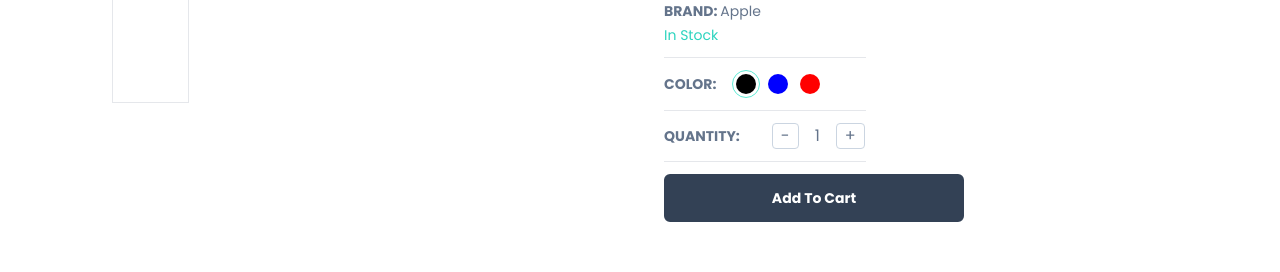
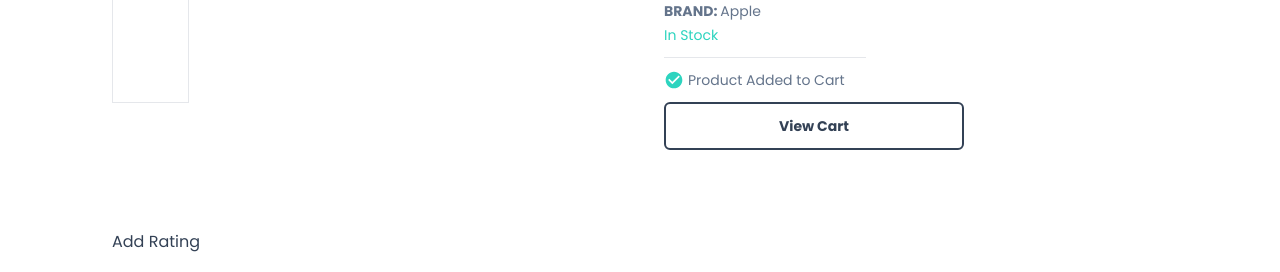
Before and after one commit to GordonNZ/NextEcomApp, a Next.js app: page /product/1 in a window 1280 px wide. Both pictures are taken after a click on the button "Add To Cart". Shown: the part 494-766 px from the top of the page. Built offline with nearby package versions, Linux system fonts and the light colour scheme; grey boxes are pictures that could not be loaded.

Commit message:
product page updates to view cart when added item to cart, storing cart itmes in local storage for persistence

```diff
--- a/app/(routes)/product/[productId]/page.tsx
+++ b/app/(routes)/product/[productId]/page.tsx
@@ -1,7 +1,7 @@
 import Container from '@/app/components/container';
 import { product } from '@/utils/product';
 import React from 'react';
-import ProductDetails from './productDetasils';
+import ProductDetails from './productDetails';
 import ListRating from './listRating';
 
 interface Iprams {
--- a/app/(routes)/product/[productId]/productDetasils.tsx
+++ b/app/(routes)/product/[productId]/productDetails.tsx
@@ -7,7 +7,9 @@
 import { useCart } from '@/hooks/useCart';
 import { product } from '@/utils/product';
 import { Rating } from '@mui/material';
-import React, { useCallback, useState } from 'react';
+import { useRouter } from 'next/navigation';
+import React, { useCallback, useEffect, useState } from 'react';
+import { MdCheckCircle } from 'react-icons/md';
 
 interface ProductDetailsProps {
   product: any;
@@ -36,6 +38,7 @@
 
 const ProductDetails = ({ product }: ProductDetailsProps) => {
   const { handleAddProductToCart, cartProducts } = useCart();
+  const [isProductInCart, setIsProductInCart] = useState(false);
   const { cartTotalQty } = useCart();
   const [CartProduct, setCartProduct] = useState<CartProductType>({
     id: product.id,
@@ -47,7 +50,25 @@
     quantity: 1,
     price: product.price,
   });
+
+  const router = useRouter();
+
   console.log(cartProducts);
+
+  useEffect(() => {
+    setIsProductInCart(false);
+
+    if (cartProducts) {
+      const existingIndex = cartProducts.findIndex(
+        (item) => item.id === product.id
+      );
+
+      if (existingIndex > -1) {
+        setIsProductInCart(true);
+      }
+    }
+  }, [cartProducts]);
+
   const productRating =
     product.reviews.reduce((acc: number, item: any) => item.rating + acc, 0) /
     product.reviews.length;
@@ -108,6 +129,22 @@
           {product.inStock ? 'In Stock' : 'Out of Stock'}
         </div>
         <Horizontal />
+        {isProductInCart ? (
+          <>
+            <p className='mb-2 text-slate-500 flex items-center gap-1'>
+              <MdCheckCircle className='text-teal-400' size={20} />
+              <span>Product Added to Cart</span>
+            </p>
+            <div className='max-w-[300px]'>
+              <Button
+                label='View Cart'
+                outline
+                onClick={() => router.push('/cart')}
+              />
+            </div>
+          </>
+        ) : (
+          <>
             <SetColor
               cartProduct={CartProduct}
               images={product.images}
@@ -128,6 +165,8 @@
                 }}
               />
             </div>
+          </>
+        )}
       </div>
     </div>
   );
--- a/app/components/products/productImage.tsx
+++ b/app/components/products/productImage.tsx
@@ -3,7 +3,7 @@
 import {
   CartProductType,
   SelectedImgType,
-} from '@/app/(routes)/product/[productId]/productDetasils';
+} from '@/app/(routes)/product/[productId]/productDetails';
 import Image from 'next/image';
 
 interface ProductImageProps {
--- a/app/components/products/setColor.tsx
+++ b/app/components/products/setColor.tsx
@@ -2,7 +2,7 @@
 import {
   CartProductType,
   SelectedImgType,
-} from '@/app/(routes)/product/[productId]/productDetasils';
+} from '@/app/(routes)/product/[productId]/productDetails';
 import React from 'react';
 
 // interface for props
--- a/app/components/products/setQuantity.tsx
+++ b/app/components/products/setQuantity.tsx
@@ -1,6 +1,6 @@
 'use client';
 
-import { CartProductType } from '@/app/(routes)/product/[productId]/productDetasils';
+import { CartProductType } from '@/app/(routes)/product/[productId]/productDetails';
 
 interface SetQtyProps {
   cartCounter?: boolean;
--- a/hooks/useCart.tsx
+++ b/hooks/useCart.tsx
@@ -1,5 +1,11 @@
-import { CartProductType } from '@/app/(routes)/product/[productId]/productDetasils';
-import { createContext, useCallback, useContext, useState } from 'react';
+import { CartProductType } from '@/app/(routes)/product/[productId]/productDetails';
+import {
+  createContext,
+  useCallback,
+  useContext,
+  useEffect,
+  useState,
+} from 'react';
 
 type CartContextType = {
   cartTotalQty: number;
@@ -19,6 +25,13 @@
     null
   );
 
+  useEffect(() => {
+    const cartItems: any = localStorage.getItem('eShopCartItems');
+    const cProducts: CartProductType[] | null = JSON.parse(cartItems);
+
+    setCartProducts(cProducts);
+  }, []);
+
   const handleAddProductToCart = useCallback((product: CartProductType) => {
     setCartProducts((prev) => {
       let updatedCart;
@@ -27,6 +40,8 @@
       } else {
         updatedCart = [product];
       }
+
+      localStorage.setItem('eShopCartItems', JSON.stringify(updatedCart));
 
       return updatedCart;
     });
```
Lines whose indentation alone changed are shown as unchanged.
